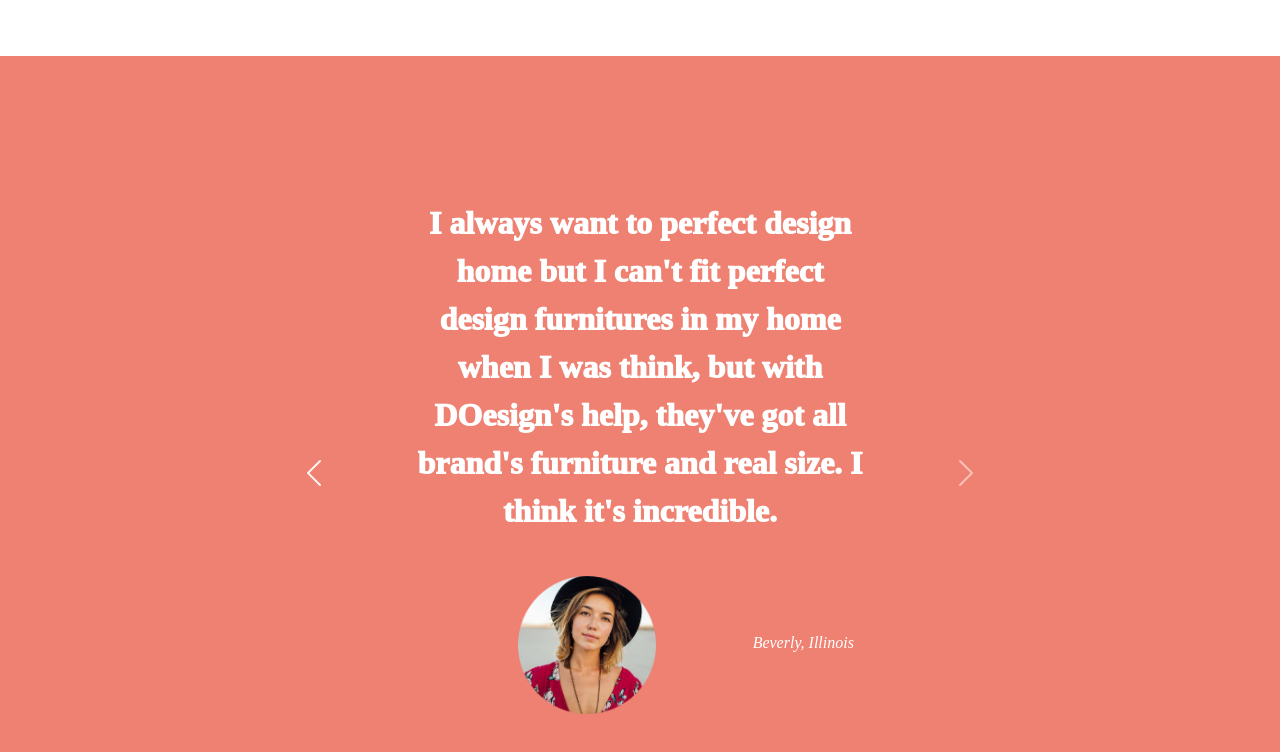
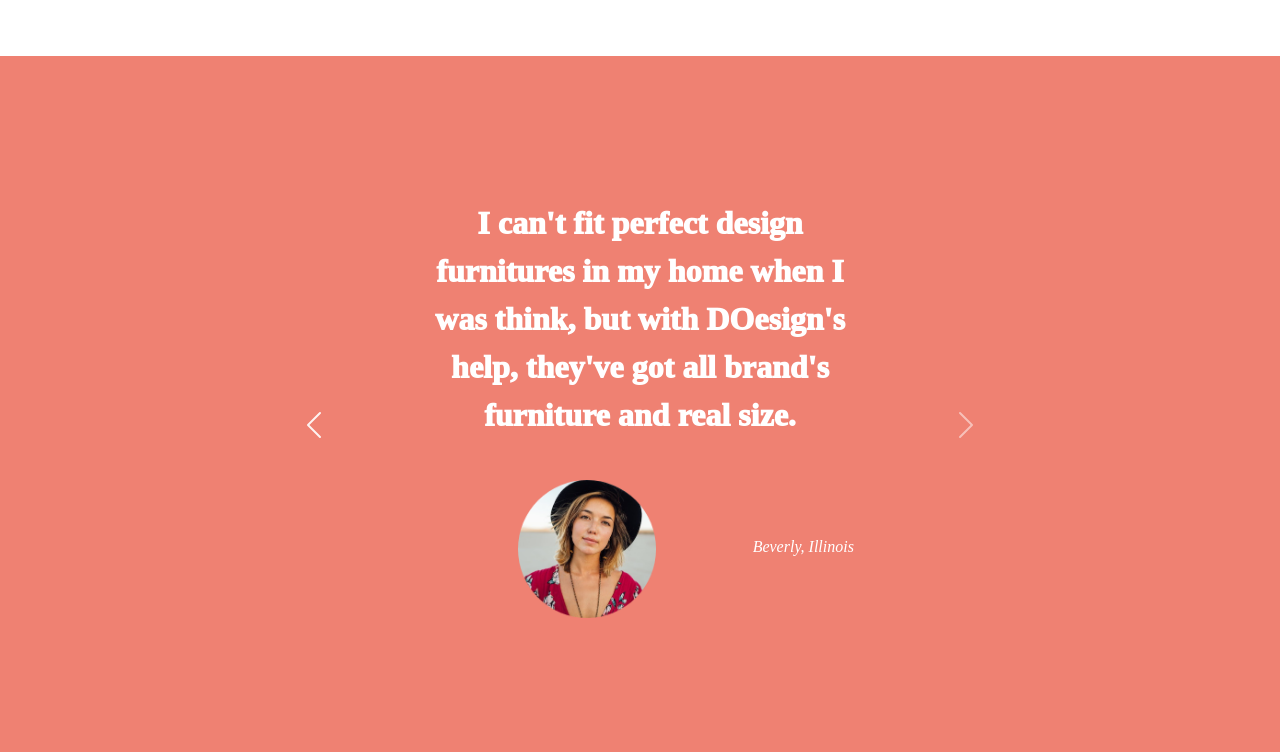
Before and after one commit to aleynaelmass/Doesign, a plain HTML site: page index.html in a window 1280 px wide. Both pictures are taken after a click on the button 313 px from the left and 1468 px from the top of the page. Shown: the part 1068-1820 px from the top of the page. Drawn offline with nearby package versions, Linux system fonts and the light colour scheme.

Commit message:
Update index.html

```diff
--- a/index.html
+++ b/index.html
@@ -145,7 +145,7 @@
        <em>Caroline, New York</em>
      </div>
      <div class="carousel-item container-fluid">
-       <h2 class="testimonial-text">I always want to perfect design home but I can't   fit perfect design furnitures in my home when I was think, but with DOesign's help, they've got all brand's furniture and real size. I think it's incredible.</h2>
+       <h2 class="testimonial-text"> I can't   fit perfect design furnitures in my home when I was think, but with DOesign's help, they've got all brand's furniture and real size. </h2>
       <img class="testimonial-image howto" src="images/lady-img.png" alt="lady-profile" >
       <em>Beverly, Illinois</em>
      </div>
```
